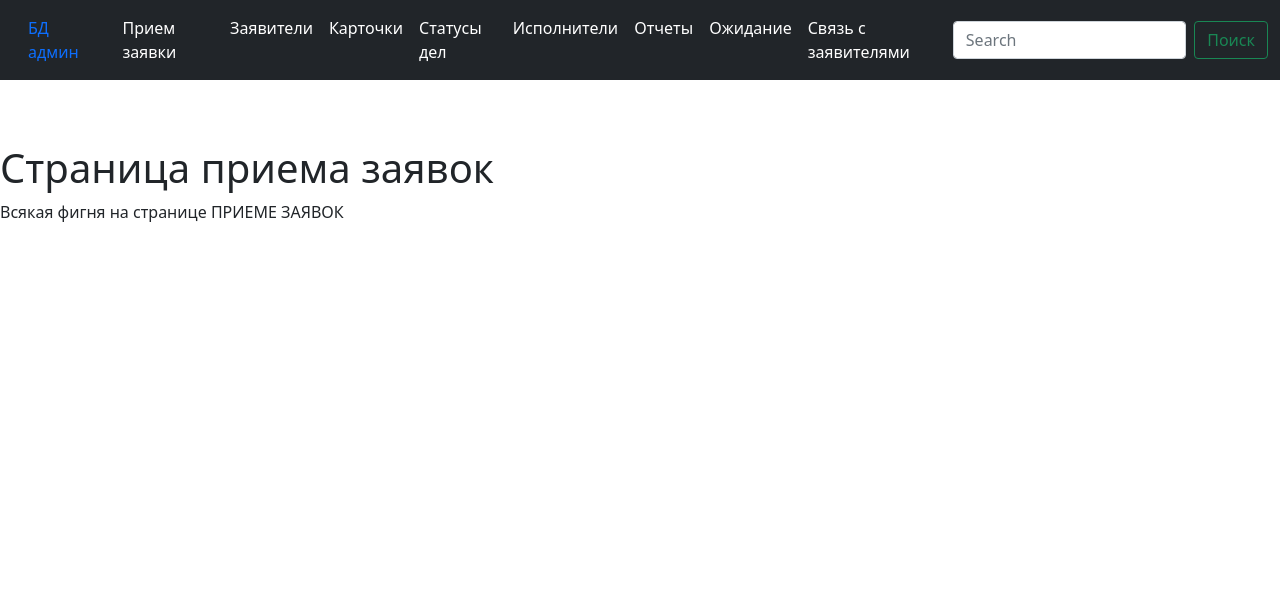
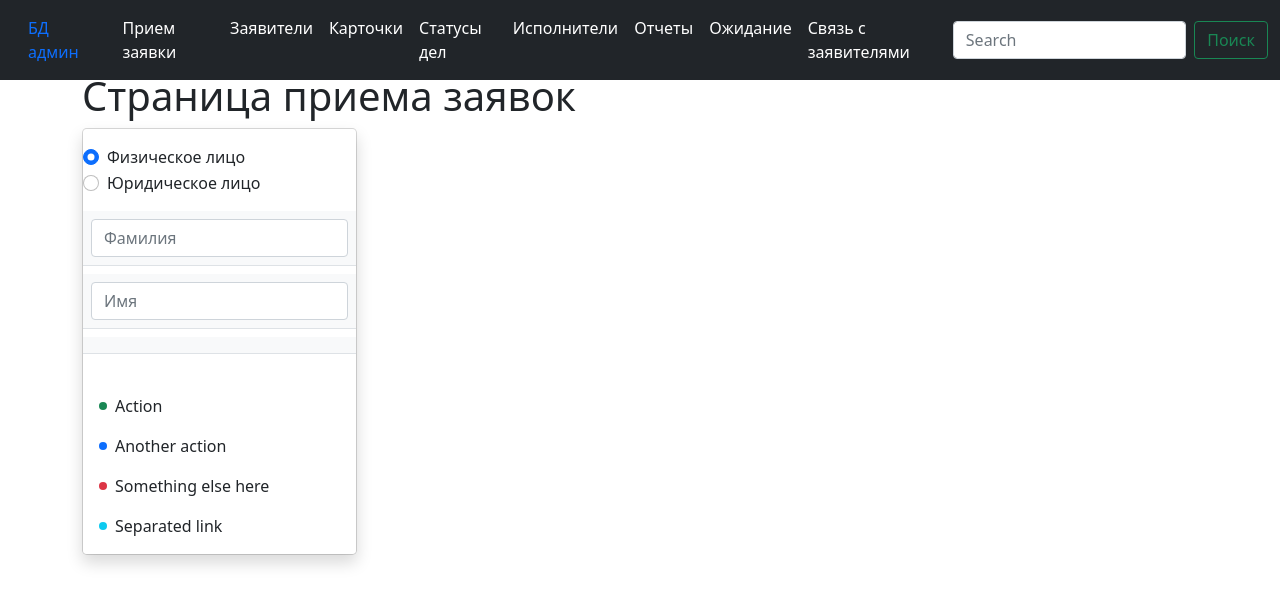
Before and after one commit to dazimir/CRM_2, a Django app: page /reception in a window 1280 px wide. Shown: the top 605 px of the page. Run offline with Django 4.2, Linux system fonts and the light colour scheme; some libraries are stand-ins or nearby versions.

Commit message:
Начал заполнять вкладки

```diff
--- a/apps/core/templates/core/base.html
+++ b/apps/core/templates/core/base.html
@@ -1,5 +1,5 @@
 <!doctype html>
-<html lang="ru">
+<html lang="ru" xmlns="http://www.w3.org/1999/html">
 <head>
     <meta charset="UTF-8">
     <meta name="viewport"
@@ -7,6 +7,7 @@
     <meta http-equiv="X-UA-Compatible" content="ie=edge">
     <title>{% block title %}{% endblock %}</title>
     <link rel="stylesheet" href="https://cdn.jsdelivr.net/npm/bootstrap@5.1.3/dist/css/bootstrap.min.css">
+    <script src="https://ajax.googleapis.com/ajax/libs/jquery/2.1.1/jquery.min.js"></script>
 </head>
 <body>
   <nav class="navbar navbar-expand-md navbar-dark fixed-top bg-dark">
@@ -59,10 +60,10 @@
   <br>
   <br>
   <br>
-  <br>
-  <br>
-  <br>
+    <div class="container">
       {% block content %}{% endblock %}
+    </div>
+
 </body>
 
 </html>
--- a/apps/core/templates/core/reception.html
+++ b/apps/core/templates/core/reception.html
@@ -7,5 +7,81 @@ CRM "ГК-НК"
 
 {% block content %}
     <h1>Страница приема заявок</h1>
-    <p>Всякая фигня на странице ПРИЕМЕ ЗАЯВОК </p>
+
+<script>
+$(document).ready(function() {
+  $(".form-check").change(function() {
+
+    if ($('#apllicant_fiz').prop("checked")) {
+      $('#hide').fadeIn(300);
+    } else {
+      $('#hide').fadeOut(300);
+    }
+
+  });
+});
+</script>
+
+
+<div class="d-flex gap-5 justify-content-left">
+  <div class="dropdown-menu d-block position-static pt-0 mx-0 rounded-3 shadow overflow-hidden w-280px">
+
+      <div class="my-3">
+            <div class="form-check">
+              <input id="apllicant_fiz" name="optionsRadios" value="option1" type="radio" class="form-check-input" checked="True" required="">
+              <label class="form-check-label" for="apllicant_fiz">Физическое лицо</label>
+            </div>
+            <div class="form-check">
+              <input id="applicant_org" name="optionsRadios" value="option2" type="radio" class="form-check-input" required="">
+              <label class="form-check-label" for="apllicant_org">Юридическое лицо</label>
+            </div>
+      </div>
+
+
+    <form class="p-2 mb-2 bg-light border-bottom">
+      <input type="search" class="form-control" autocomplete="false" placeholder="Фамилия">
+    </form>
+    <form class="p-2 mb-2 bg-light border-bottom">
+      <input type="search" class="form-control" autocomplete="false" placeholder="Имя">
+    </form>
+    <form class="p-2 mb-2 bg-light border-bottom">
+        <div id="hide" style="display:none;">
+            <input type="search" class="form-control" autocomplete="false" placeholder="Отчество"></div>
+    </form>
+      <br>
+
+
+
+
+
+
+
+
+    <ul class="list-unstyled mb-0">
+      <li><a class="dropdown-item d-flex align-items-center gap-2 py-2" href="#">
+        <span class="d-inline-block bg-success rounded-circle p-1"></span>
+        Action
+      </a></li>
+      <li><a class="dropdown-item d-flex align-items-center gap-2 py-2" href="#">
+        <span class="d-inline-block bg-primary rounded-circle p-1"></span>
+        Another action
+      </a></li>
+      <li><a class="dropdown-item d-flex align-items-center gap-2 py-2" href="#">
+        <span class="d-inline-block bg-danger rounded-circle p-1"></span>
+        Something else here
+      </a></li>
+      <li><a class="dropdown-item d-flex align-items-center gap-2 py-2" href="#">
+        <span class="d-inline-block bg-info rounded-circle p-1"></span>
+        Separated link
+      </a></li>
+    </ul>
+  </div>
+
+
+
+
+
+
+
+
 {% endblock %}
```
